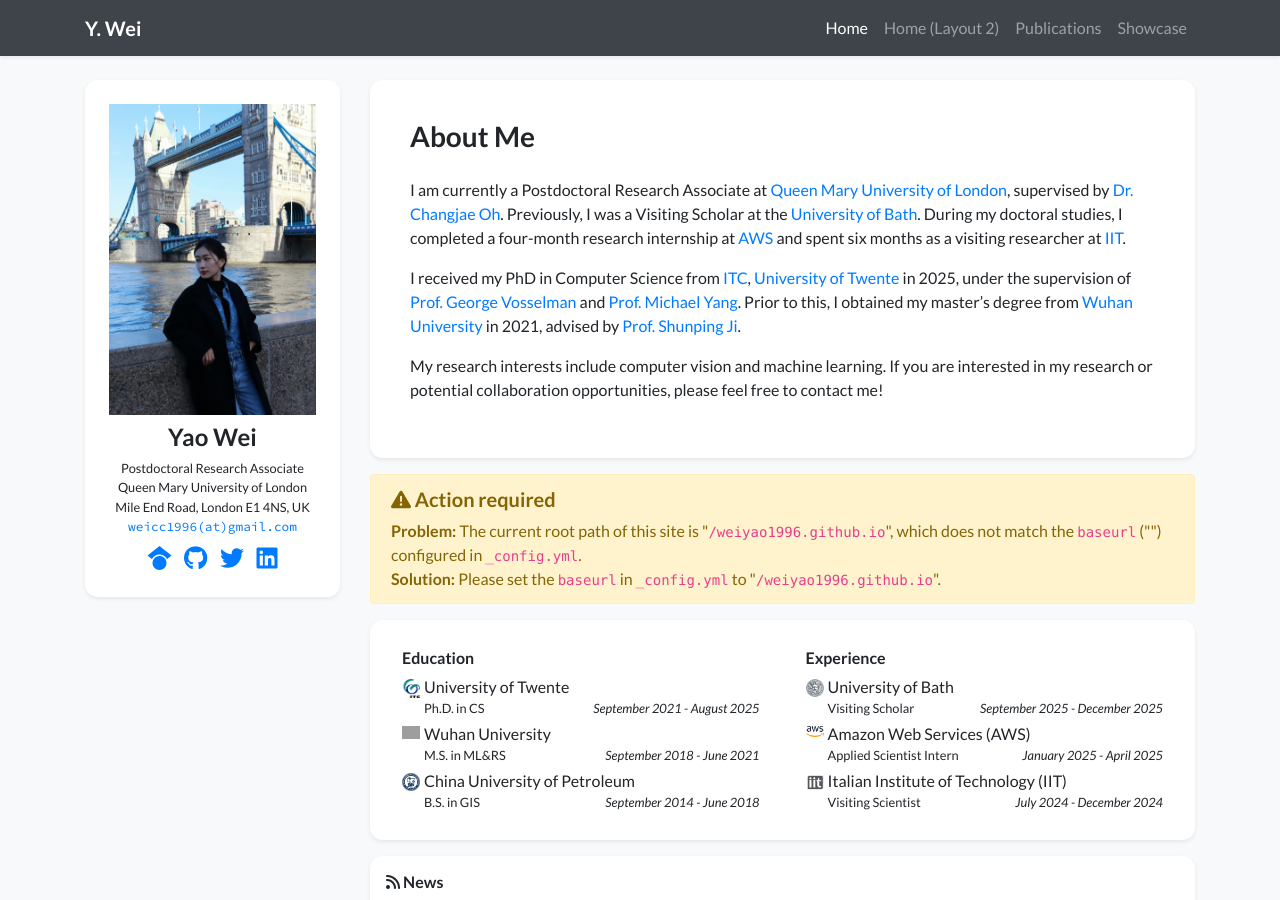
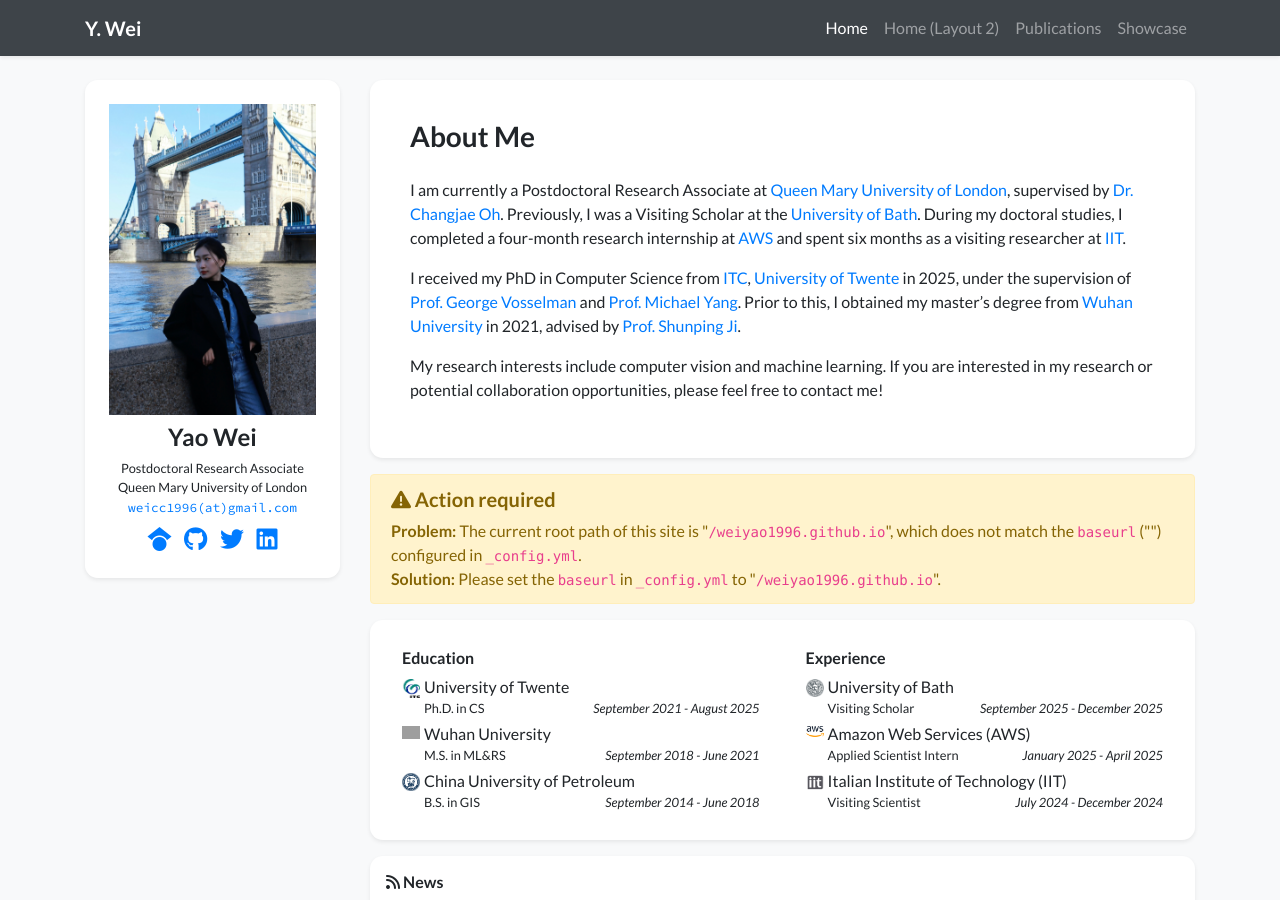
Before and after one commit to weiyao1996/weiyao1996.github.io, a Jekyll site: the page built from index.html, in a window 1280 px wide and 900 px high. Built offline with Jekyll 4.4.1, drawn with Linux system fonts in a browser that asks for light colours; nearby versions of some CDN libraries; a style sheet for code colours, icons or effects is not loaded; grey boxes are pictures that could not be loaded.

Commit message:
Update profile.yml

```diff
--- a/_data/profile.yml
+++ b/_data/profile.yml
@@ -5,7 +5,6 @@
 positions:
 - name: Postdoctoral Research Associate
 - name: Queen Mary University of London
-- name: Mile End Road, London E1 4NS, UK
   logo: /assets/images/badges/QMUL.png  # Logo is optional
 
 
```
